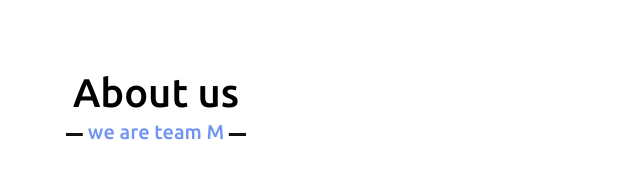
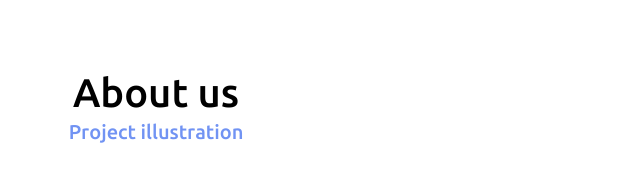
Before and after one commit to 1124jaewookim/creative.github.io, a plain HTML site: page index.html in a window 1280 px wide. Shown: the part 830-1023 px from the top of the page, 484-1124 px from the left. Drawn offline with nearby package versions, Linux system fonts and the light colour scheme.

Commit message:
add code

```diff
--- a/index.html
+++ b/index.html
@@ -4,7 +4,7 @@
 <head>
     <meta charset="UTF-8">
     <meta name="viewport" content="width=device-width, initial-scale=1.0">
-    <title>JaewooKim Portfolio Website</title>
+    <title>Team M project overview</title>
     <link rel="stylesheet" href="style.css">
     <link rel="stylesheet" href="https://cdnjs.cloudflare.com/ajax/libs/font-awesome/5.15.3/css/all.min.css"/>
     <script src="https://code.jquery.com/jquery-3.5.1.min.js"></script>
--- a/style.css
+++ b/style.css
@@ -274,7 +274,7 @@ section .title::after {
 
 /* about section styling */
 .about .title::after {
-  content: "we are team M";
+  content: "Project illustration";
 }
 .about .about-content .left {
   width: 45%;
```
